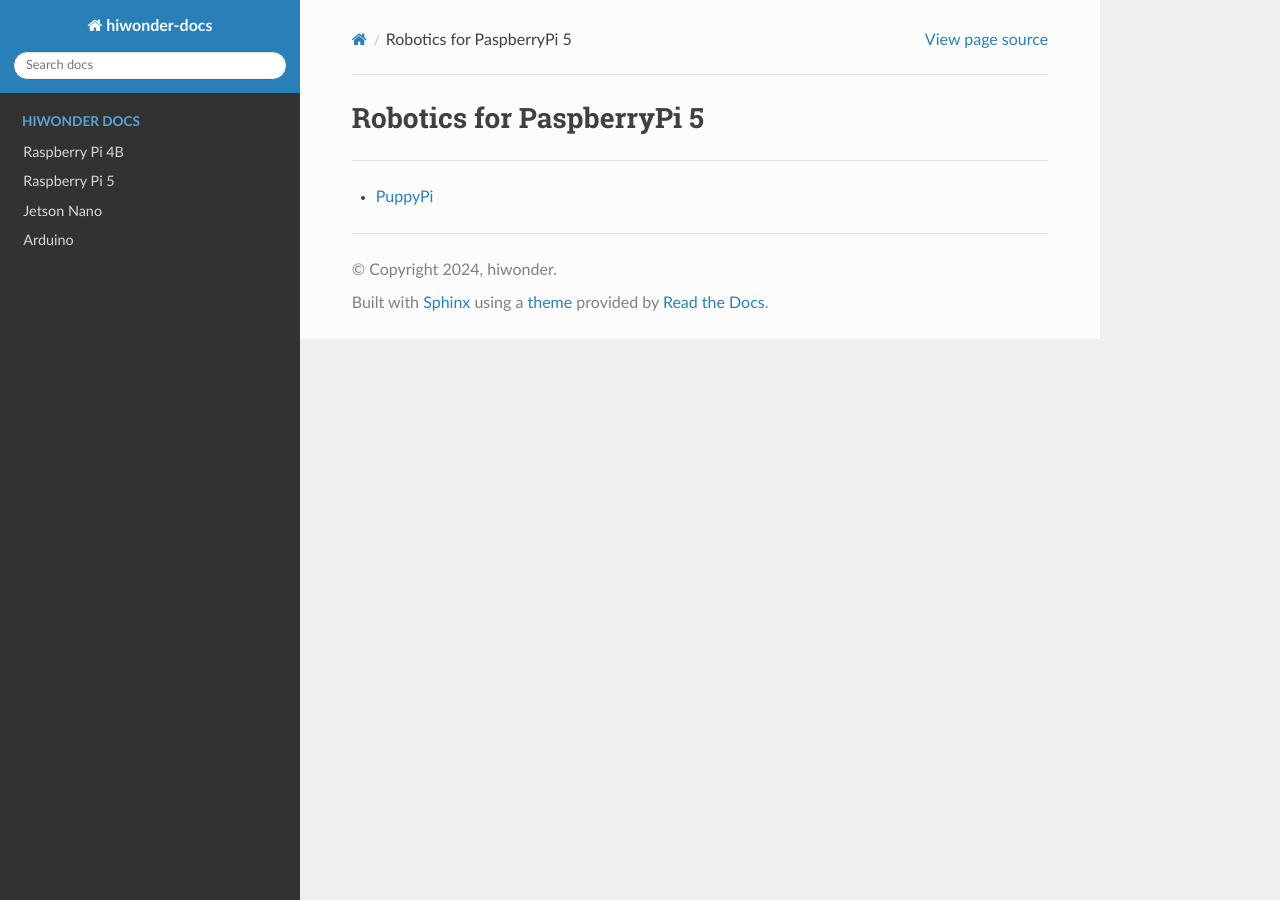
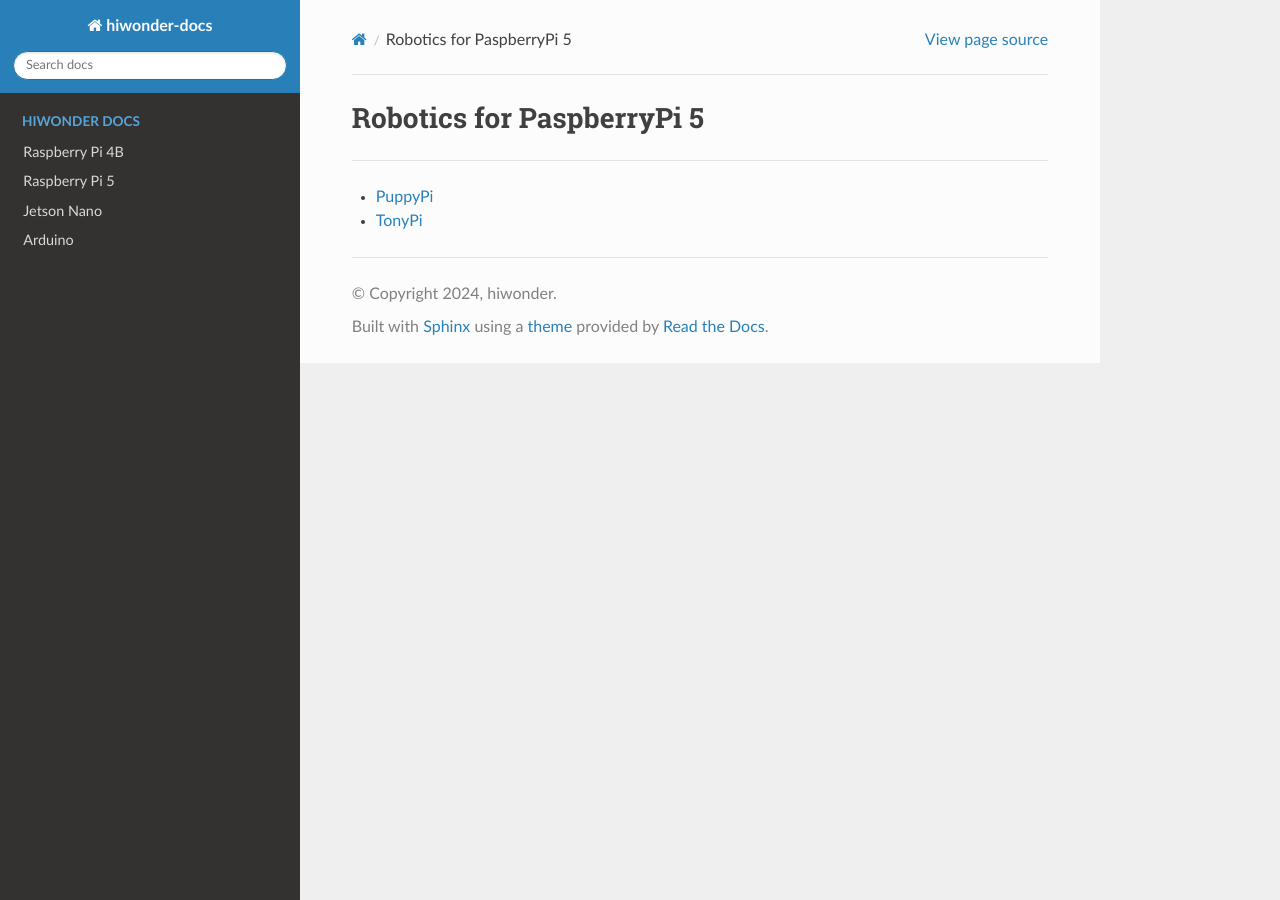
Before and after one commit to Hiwonder-docs/Hiwonder-docs, a Sphinx documentation site: the page built from source/RaspberryPi/raspberrypi_5_robotics.md, in a window 1280 px wide. Built offline with Sphinx 7.4.7 and the Read the Docs theme 2.0.0, drawn with Linux system fonts in a browser that asks for light colours.

Commit message:
TonyPi commit

```diff
--- a/source/RaspberryPi/raspberrypi_5_robotics.md
+++ b/source/RaspberryPi/raspberrypi_5_robotics.md
@@ -2,3 +2,4 @@
 ---
 
 * [PuppyPi](https://docs.hiwonder.com/projects/PuppyPi/en/latest/)
+* [TonyPi](https://docs.hiwonder.com/projects/TonyPi/en/latest/)
```
